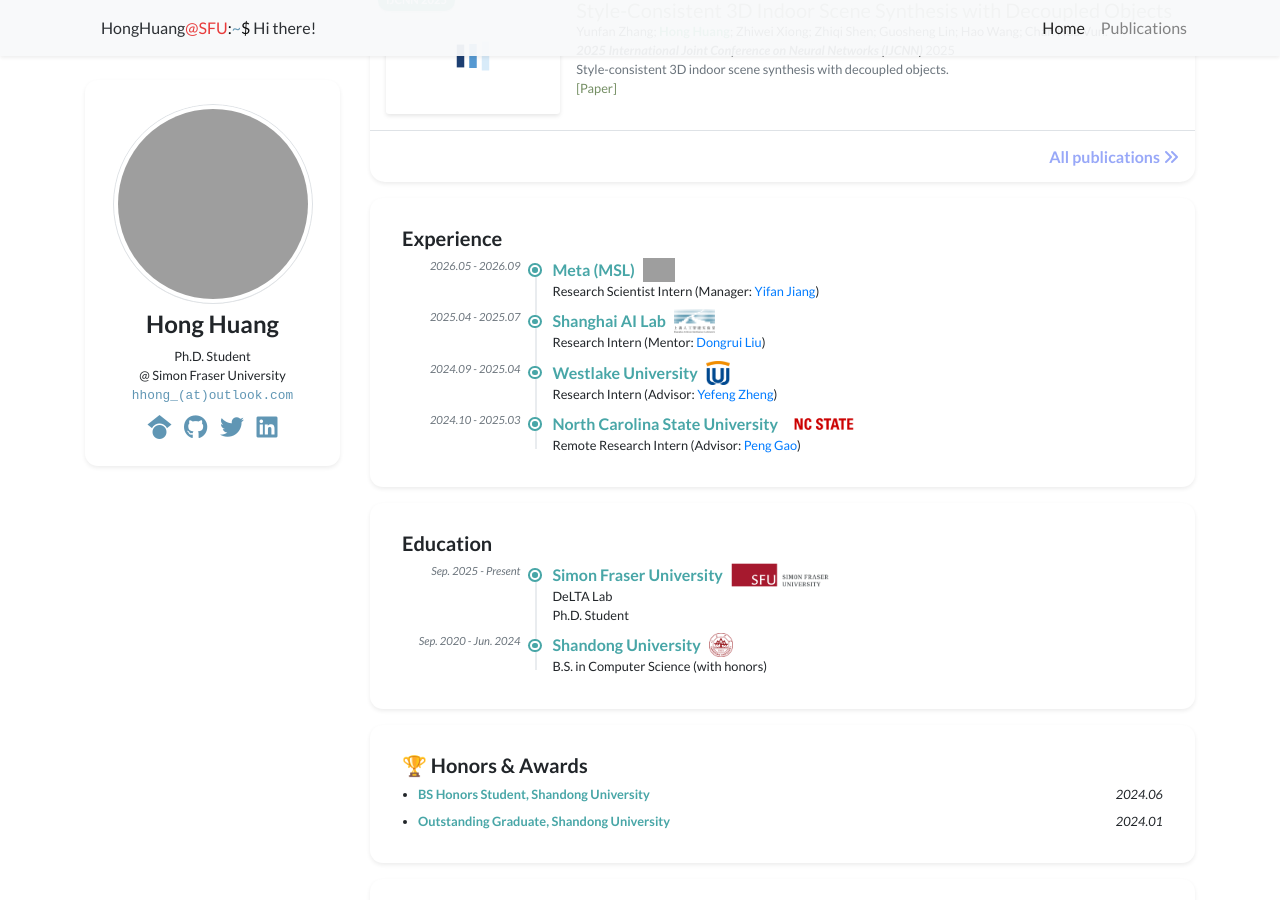
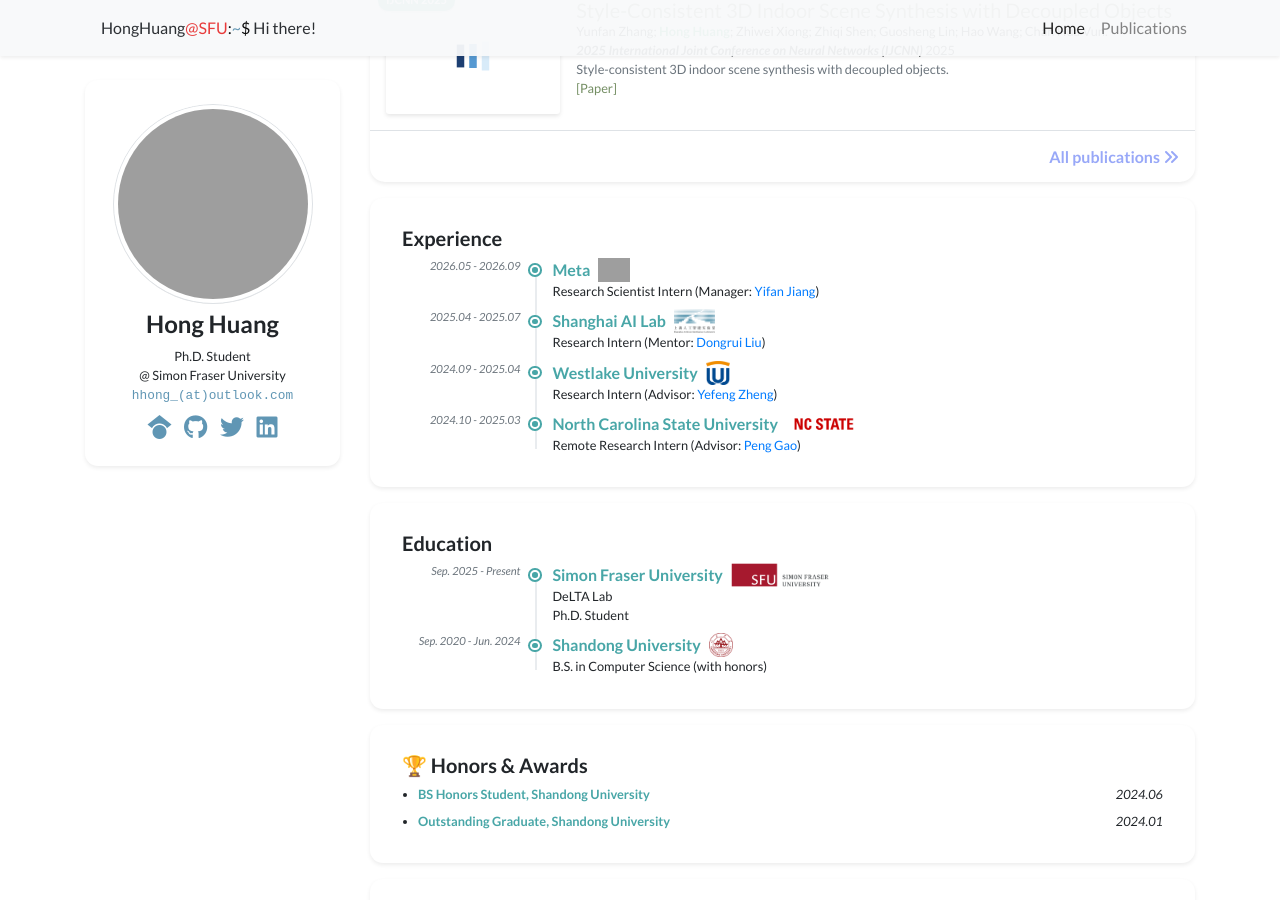
Before and after one commit to hongh0/hongh0.github.io, a Jekyll site: the page built from index.html, in a window 1280 px wide and 900 px high, scrolled down 1703 px. Built offline with Jekyll 4.4.1, drawn with Linux system fonts in a browser that asks for light colours; nearby versions of some CDN libraries; a style sheet for code colours, icons or effects is not loaded; grey boxes are pictures that could not be loaded.

Commit message:
update experience

```diff
--- a/_data/profile.yml
+++ b/_data/profile.yml
@@ -41,7 +41,7 @@ education:
   date: Sep. 2020 - Jun. 2024
 
 experience:
-- name: Meta (MSL)
+- name: Meta
   logo: /assets/images/badges/Meta.png
   position: >-
     Research Scientist Intern (Manager: <a href="https://yifanjiang19.github.io/" target="_blank">Yifan Jiang</a>)
```
